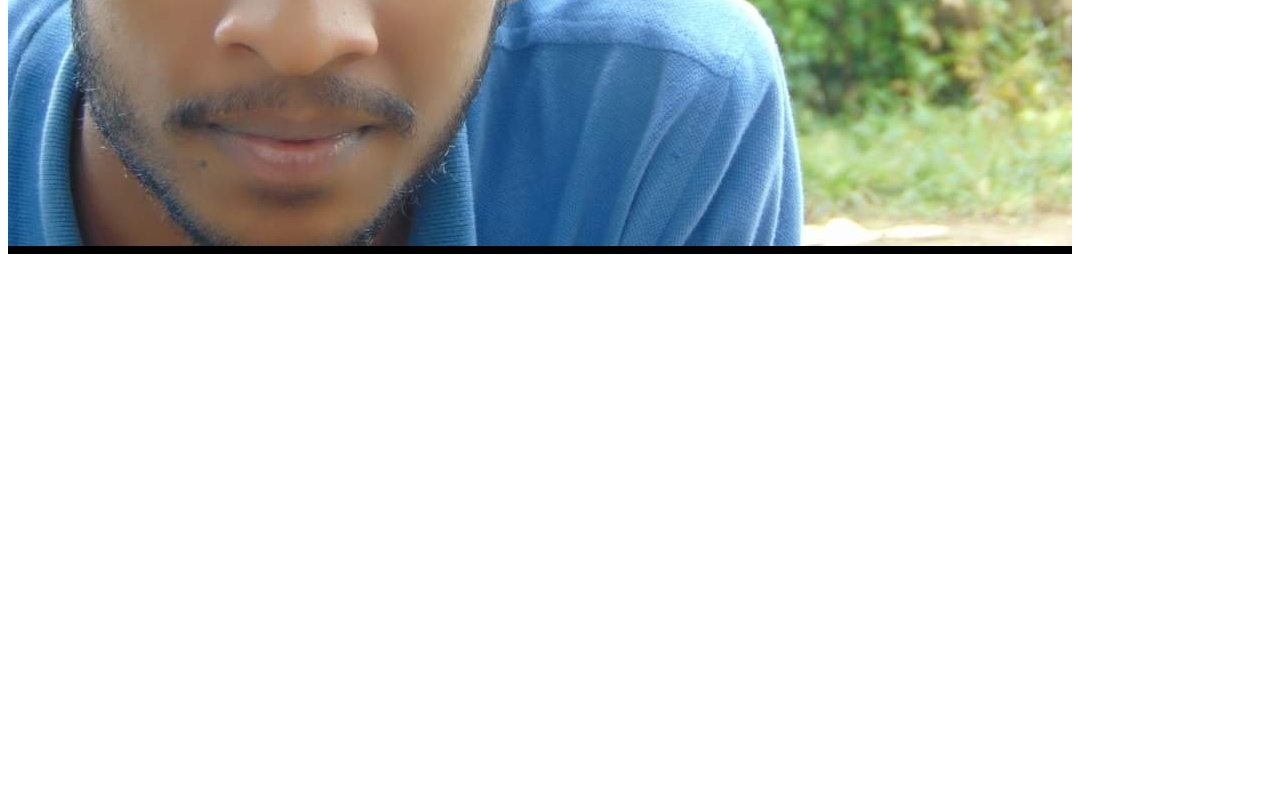
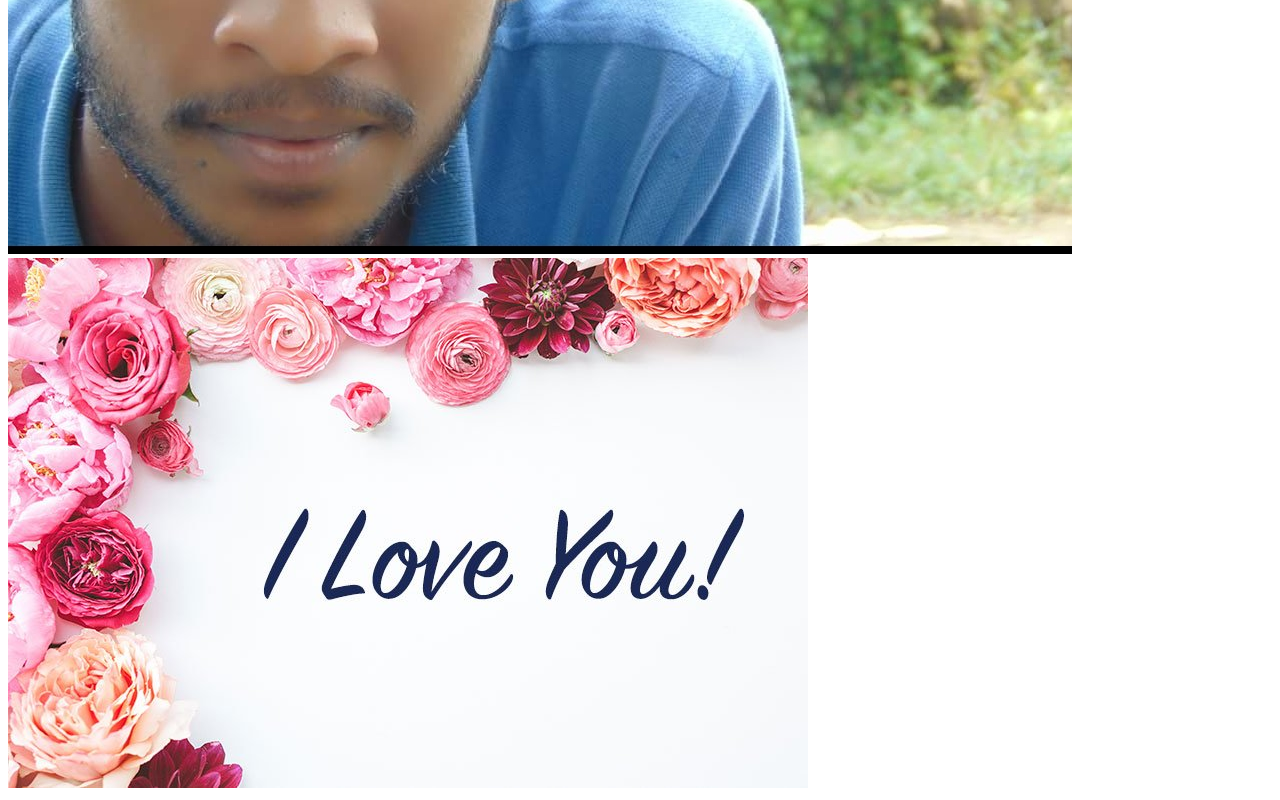
Before and after one commit to Md-Rafayet-Ullah/my-second-repo, a plain HTML site: page index.html in a window 1280 px wide. Shown: the part 806-1606 px from the top of the page. Before the commit the page ends 1072 px from the top, so only its background shows below. Drawn offline with Linux system fonts and the light colour scheme; files whose address does not match are found by name.

Commit message:
new image add

```diff
--- a/index.html
+++ b/index.html
@@ -14,5 +14,6 @@
     <p>How are you</p>
     <p>Wow good</p>
     <img src="IMG_20210805_160005.jpg" alt="">
+    <img src="images/i-love-you-banner-01.jpg" alt="">
 </body>
 </html>
```
Also changed, not shown: images/IMG_20210805_160005.jpg (renamed from IMG_20210805_160005.jpg), images/Protap Pic .jpg (renamed from Protap Pic .jpg), images/i-love-you-banner-01.jpg (renamed from i-love-you-banner-01.jpg), images/images (1).jpeg (renamed from images (1).jpeg), images/images.jfif (renamed from images.jfif).
